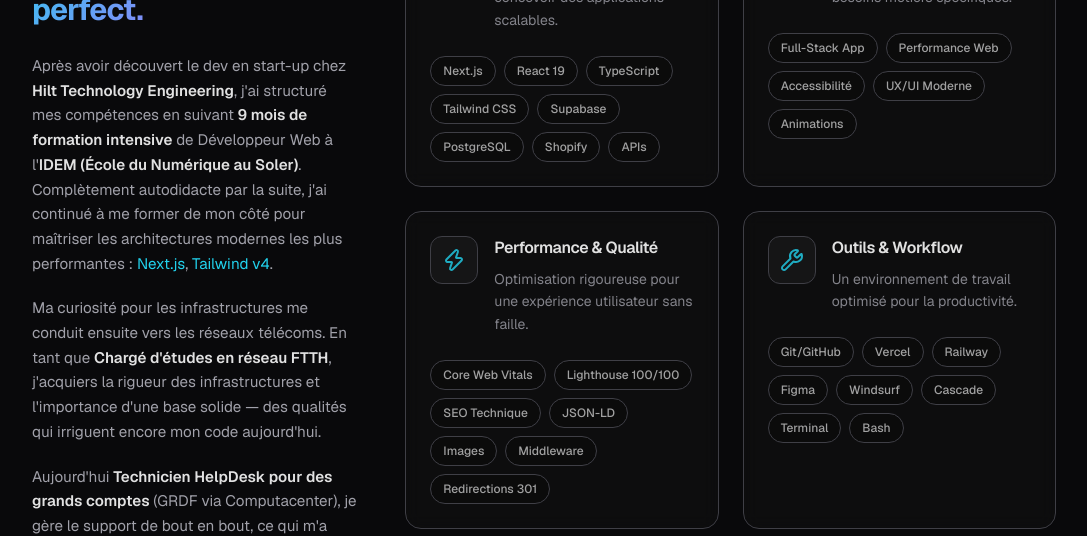
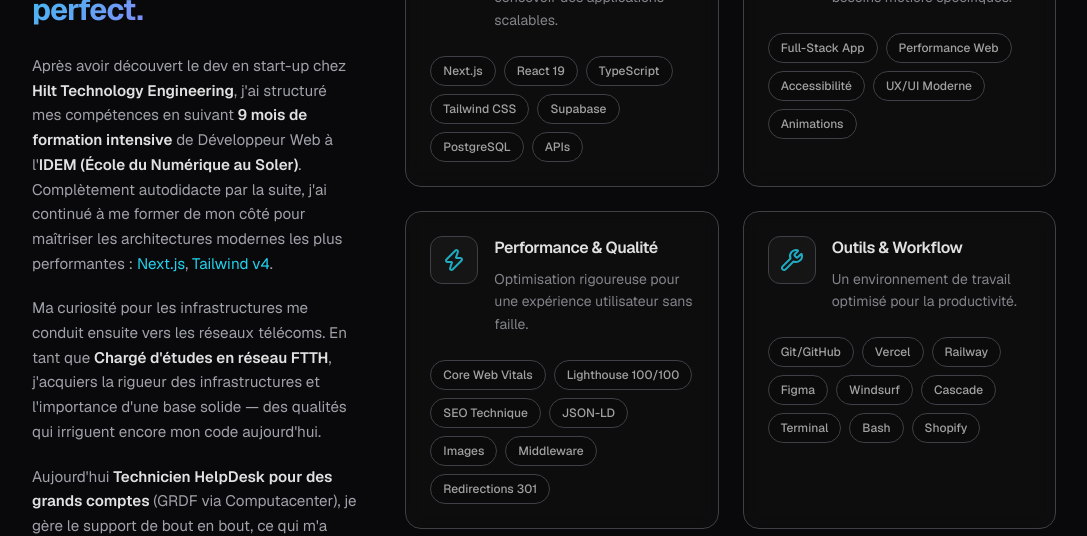
Before and after one commit to GROSJOINDEBEUH/portfolio, a Next.js app: page / in a window 1280 px wide. Shown: the part 4480-5016 px from the top of the page, without its empty margins (96-1183 px from the left). Built offline with nearby package versions, Linux system fonts and the light colour scheme.

Commit message:
fix: deplacement tag Shopify vers Outils & Workflow

```diff
--- a/src/data/expertise.ts
+++ b/src/data/expertise.ts
@@ -10,7 +10,7 @@ export const expertiseData: readonly ExpertiseItem[] = [
     title: 'Stack Principale',
     description: 'Outils quotidiens pour concevoir des applications scalables.',
     icon: 'Code2',
-    skills: ['Next.js', 'React 19', 'TypeScript', 'Tailwind CSS', 'Supabase', 'PostgreSQL', 'Shopify', 'APIs'],
+    skills: ['Next.js', 'React 19', 'TypeScript', 'Tailwind CSS', 'Supabase', 'PostgreSQL', 'APIs'],
   },
   {
     title: 'Domaines d\'Expertise',
@@ -28,6 +28,6 @@ export const expertiseData: readonly ExpertiseItem[] = [
     title: 'Outils & Workflow',
     description: 'Un environnement de travail optimisé pour la productivité.',
     icon: 'Wrench',
-    skills: ['Git/GitHub', 'Vercel', 'Railway', 'Figma', 'Windsurf', 'Cascade', 'Terminal', 'Bash'],
+    skills: ['Git/GitHub', 'Vercel', 'Railway', 'Figma', 'Windsurf', 'Cascade', 'Terminal', 'Bash', 'Shopify'],
   },
 ] as const;
```
